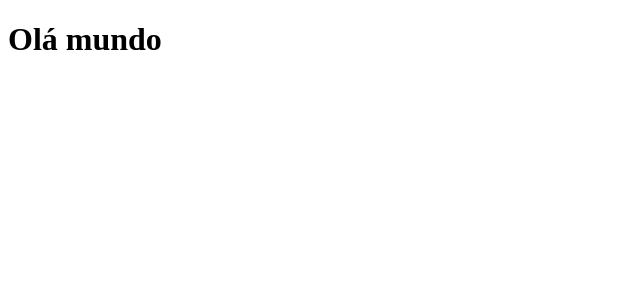
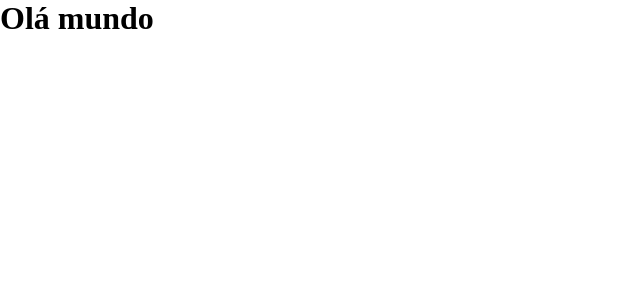
Before and after one commit to franciscoeymardneto/ignite_react-js_fundaments, a React app: page / in a window 1280 px wide. Shown: the top 300 px of the page, without its empty margins (0-640 px from the left). Built offline with nearby package versions, Linux system fonts and the light colour scheme.

Commit message:
chore: add style and css loader

```diff
--- a/package.json
+++ b/package.json
@@ -4,6 +4,10 @@
   "main": "index.js",
   "author": "Eymard Neto <francisco.eymard.oliveira@gmail.com>",
   "license": "MIT",
+  "scripts": {
+    "dev": "webpack serve",
+    "build": "cross-env NODE_ENV=production webpack"
+  },
   "dependencies": {
     "react": "^17.0.1",
     "react-dom": "^17.0.1"
@@ -15,7 +19,9 @@
     "@babel/preset-react": "^7.12.13",
     "babel-loader": "^8.2.2",
     "cross-env": "^7.0.3",
+    "css-loader": "^5.1.1",
     "html-webpack-plugin": "^5.3.1",
+    "style-loader": "^2.0.0",
     "webpack": "^5.24.4",
     "webpack-cli": "^4.5.0",
     "webpack-dev-server": "^3.11.2"
--- a/src/App.jsx
+++ b/src/App.jsx
@@ -1,5 +1,5 @@
-import React from 'react';
-
+import React from 'react'
+import "../styles/global.css"
 // import { Container } from './styles';
 
 function App() {
--- /dev/null
+++ b/styles/global.css
@@ -0,0 +1,9 @@
+* {
+  margin: 0;
+  padding: 0;
+  box-sizing: border-box;
+}
+
+body {
+  font: Arial, Relvetica, sans-serif;
+}
--- a/webpack.config.js
+++ b/webpack.config.js
@@ -37,6 +37,18 @@ module.exports = {
         use: {
           loader: 'babel-loader'
         }
+      },
+      {
+       test: /\.css$/,
+       exclude: /node_modules/,
+       use:[
+         {
+           loader: 'style-loader'
+         },
+         {
+           loader: 'css-loader'
+         }
+       ]
       }
     ]
   }
```
Also changed, not shown: 1 other file (tests, documents, lock files or other folders).
